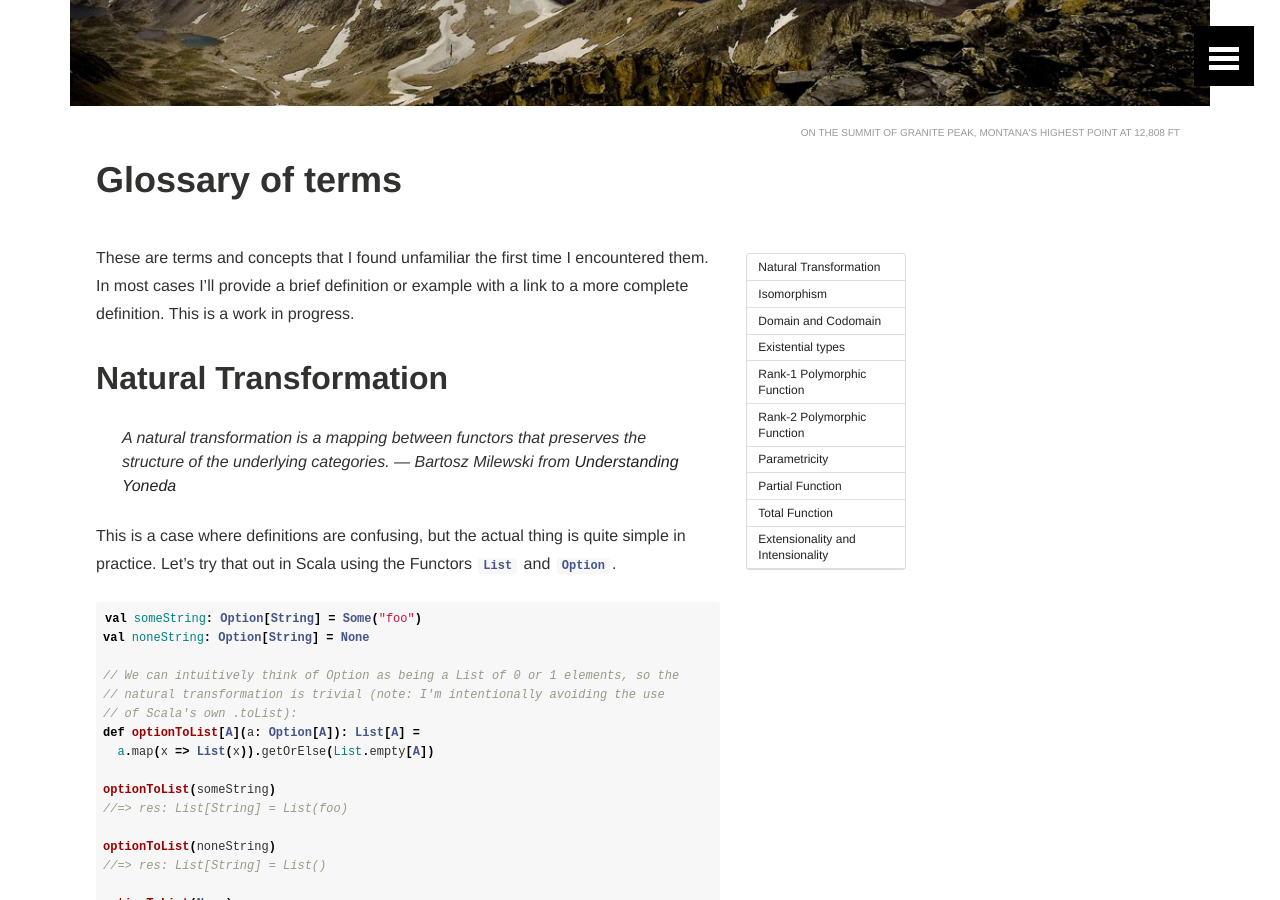
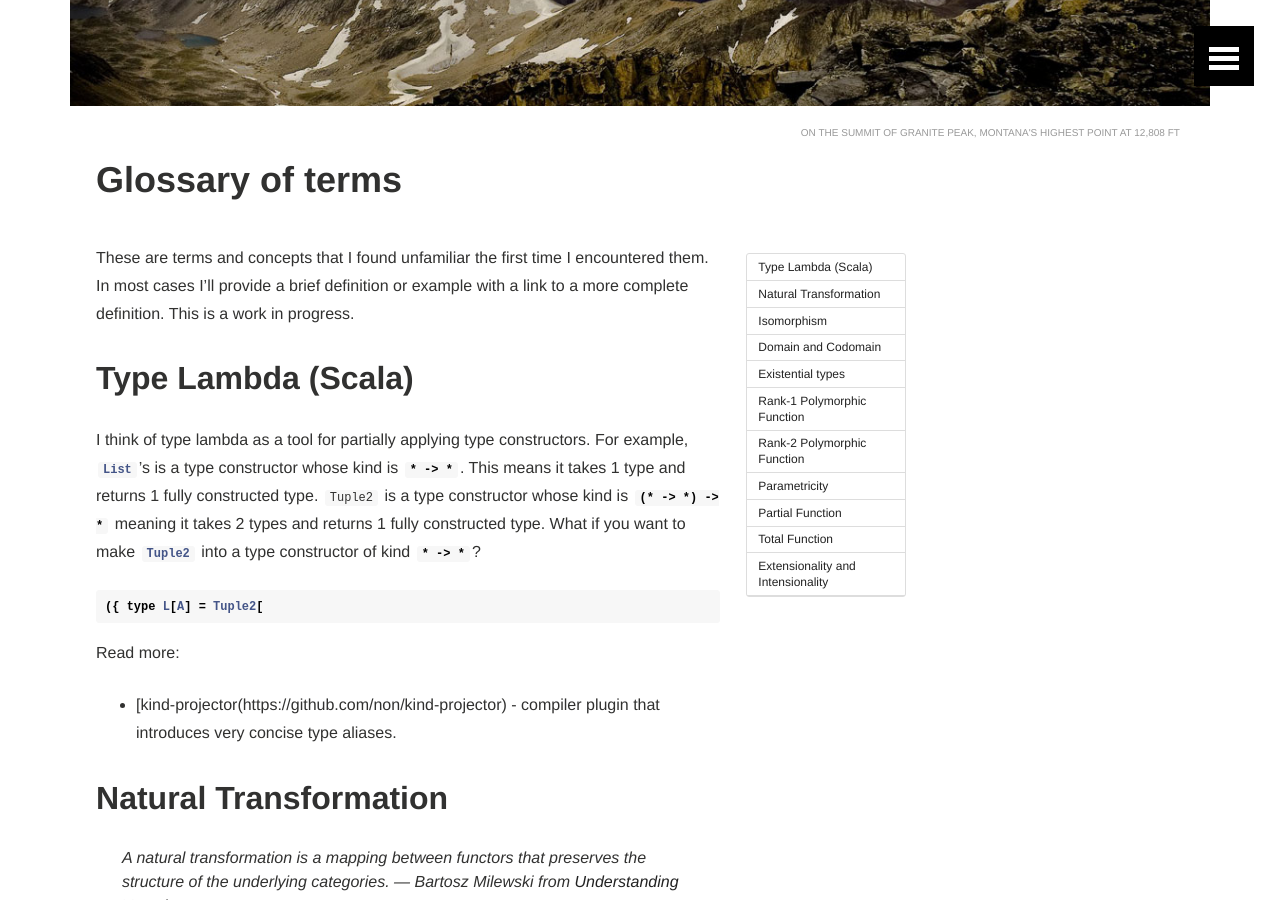
Before and after one commit to devth/devth.github.com, a Jekyll site: the page built from glossary.md, in a window 1280 px wide and 900 px high, scrolled down 291 px. Built offline with Jekyll 4.4.1, drawn with Linux system fonts in a browser that asks for light colours; Markdown is read by kramdown in place of the engine named in the settings.

Commit message:
WIP type lambda

````diff
--- a/glossary.md
+++ b/glossary.md
@@ -11,6 +11,29 @@ toc: true
 These are terms and concepts that I found unfamiliar the first time I
 encountered them. In most cases I'll provide a brief definition or example with
 a link to a more complete definition. This is a work in progress.
+
+## Type Lambda (Scala)
+
+I think of type lambda as a tool for partially applying type constructors. For
+example, `List`{:.language-scala}'s is a type constructor whose kind is `* ->
+*`{:.language-scala}. This means it takes 1 type and returns 1 fully constructed
+type. `Tuple2` is a type constructor whose kind is `(* -> *) ->
+*`{:.language-scala} meaning it takes 2 types and returns 1 fully constructed
+type. What if you want to make `Tuple2`{:.language-scala} into a type
+constructor of kind `* -> *`{:.language-scala}?
+
+```scala
+({ type L[A] = Tuple2[
+```
+
+
+Read more:
+
+- [kind-projector(https://github.com/non/kind-projector) - compiler plugin that
+  introduces very concise type aliases.
+
+
+
 
 
 ## Natural Transformation
````
Also changed, not shown: _drafts/theorems-for-free.md (+1 -0 lines).
